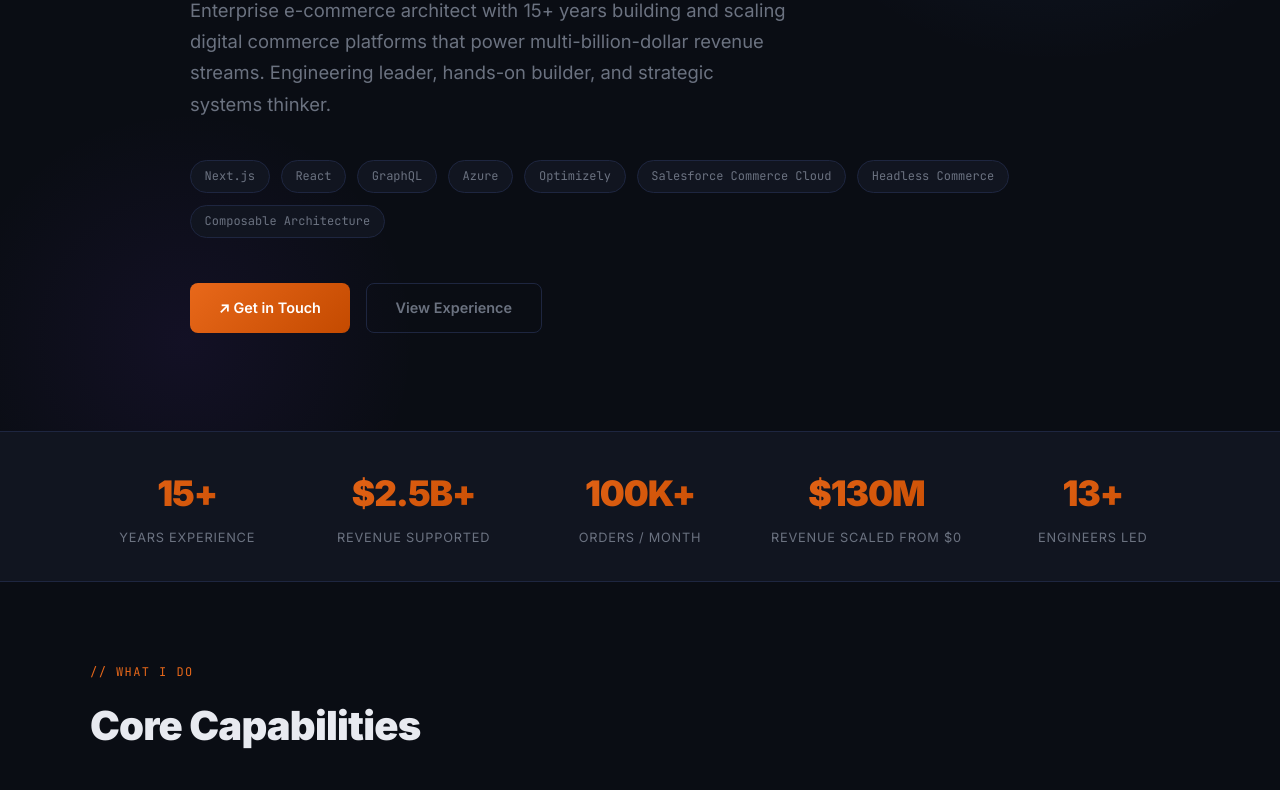
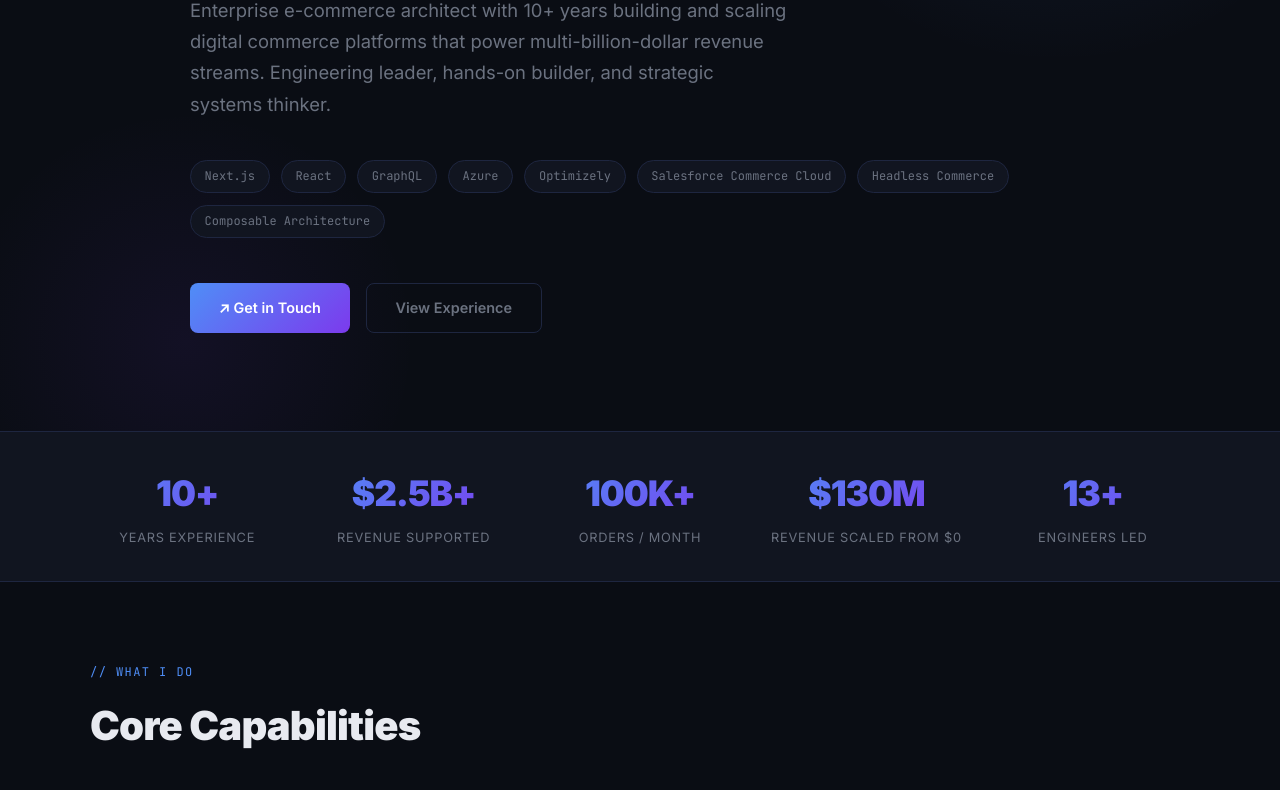
Before and after one commit to bigguyowens/bigguyowens.github.io, a plain HTML site: page index.html in a window 1280 px wide. Shown: the part 369-1159 px from the top of the page. Drawn offline with Linux system fonts and the light colour scheme.

Commit message:
Revise hero section and update CSS variables
Updated professional details and experience in the hero section. Changed color variables for accent colors.

```diff
--- a/index.html
+++ b/index.html
@@ -8,15 +8,10 @@
   <style>
     *, *::before, *::after { box-sizing: border-box; margin: 0; padding: 0; }
     :root {
-      --bg: #0a0d14;
-      --surface: #111520;
-      --border: #1e2640;
-      --accent: #e8681a;
-      --accent2: #c44a00;
-      --accent-glow: rgba(232,104,26,0.15);
-      --text: #e8eaf0;
-      --muted: #6b7280;
-      --tag-bg: #1a2035;
+      --bg: #0a0d14; --surface: #111520; --border: #1e2640;
+      --accent: #4f8ef7; --accent2: #7c3aed;
+      --accent-glow: rgba(79,142,247,0.15);
+      --text: #e8eaf0; --muted: #6b7280; --tag-bg: #1a2035;
     }
     html { scroll-behavior: smooth; }
     body { font-family: 'Inter', sans-serif; background: var(--bg); color: var(--text); line-height: 1.7; overflow-x: hidden; }
@@ -111,9 +106,9 @@
 
 <section class="hero" id="about">
   <div class="hero-inner">
-    <div class="hero-label">Principal Commerce Architect</div>
+    <div class="hero-label">Senior Commerce Architect</div>
     <h1>Michael W.<br><span>Owens</span></h1>
-    <p class="hero-subtitle">Enterprise e-commerce architect with 15+ years building and scaling digital commerce platforms that power multi-billion-dollar revenue streams. Engineering leader, hands-on builder, and strategic systems thinker.</p>
+    <p class="hero-subtitle">Enterprise e-commerce architect with 10+ years building and scaling digital commerce platforms that power multi-billion-dollar revenue streams. Engineering leader, hands-on builder, and strategic systems thinker.</p>
     <div class="hero-badges">
       <span class="badge">Next.js</span><span class="badge">React</span><span class="badge">GraphQL</span>
       <span class="badge">Azure</span><span class="badge">Optimizely</span>
@@ -128,7 +123,7 @@
 
 <div class="stats-strip">
   <div class="stats-inner">
-    <div><div class="stat-num">15+</div><div class="stat-label">Years Experience</div></div>
+    <div><div class="stat-num">10+</div><div class="stat-label">Years Experience</div></div>
     <div><div class="stat-num">$2.5B+</div><div class="stat-label">Revenue Supported</div></div>
     <div><div class="stat-num">100K+</div><div class="stat-label">Orders / Month</div></div>
     <div><div class="stat-num">$130M</div><div class="stat-label">Revenue Scaled from $0</div></div>
@@ -157,7 +152,7 @@
     <h2>Professional Experience</h2>
     <div class="exp-timeline">
       <div class="exp-card">
-        <div class="exp-top"><div class="exp-company">Ferguson Enterprise / Ferguson.com</div><div class="exp-period">Oct 2022 – Present</div></div>
+        <div class="exp-top"><div class="exp-company">Ferguson Enterprise / Ferguson.com / Build.com</div><div class="exp-period">Oct 2022 – Present</div></div>
         <div class="exp-role">Senior Manager, Information Technology</div>
         <ul class="exp-bullets">
           <li>Lead platform engineering teams supporting $2.5B+ in annual e-commerce revenue and 100K+ orders/month.</li>
@@ -231,8 +226,8 @@
       <div class="contact-links">
         <a class="contact-link" href="mailto:bigguy.owens@gmail.com">✉️ bigguy.owens@gmail.com</a>
         <a class="contact-link" href="tel:4048258233">📞 (404) 825-8233</a>
-        <a class="contact-link" href="https://www.linkedin.com/in/mowens1972/" target="_blank">🔗 LinkedIn</a>
-        <a class="contact-link" href="https://github.com/bigguyowens" target="_blank">🐙 GitHub</a>
+        <a class="contact-link" href="https://linkedin.com/in/YOUR_HANDLE" target="_blank">🔗 LinkedIn</a>
+        <a class="contact-link" href="https://github.com/YOUR_HANDLE" target="_blank">🐙 GitHub</a>
       </div>
     </div>
   </div>
```
